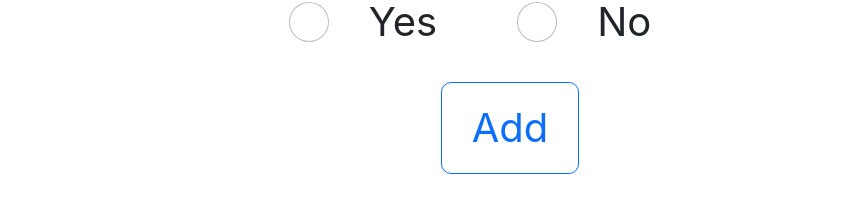
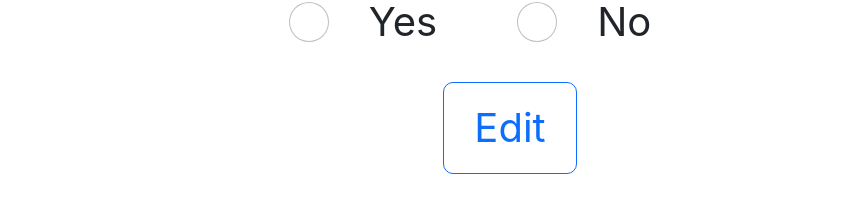
Before and after one commit to shahviransh/PagesTodoList, a React (Create React App) app in the folder pages-todo-list/: page /todo/1 in a window 1280 px wide. Shown: the part 342-554 px from the top of the page, without its empty margins (130-989 px from the left). Built offline with nearby package versions, Linux system fonts and the light colour scheme.

Commit message:
add and edit alternation fixed

```diff
--- a/pages-todo-list/src/pages/EditTodo.js
+++ b/pages-todo-list/src/pages/EditTodo.js
@@ -3,7 +3,6 @@ import { useNavigate, useParams } from "react-router-dom";
 import "../App.css";
 
 var key = "todos";
-var addOrEdit = true;
 
 function EditTodo() {
   const navigate = useNavigate();
@@ -43,10 +42,7 @@ function EditTodo() {
   return (
     <div>
       <button
-        onClick={() => {
-          navigate("/");
-          addOrEdit = true;
-        }}
+        onClick={() => navigate("/")}
         className="btn btn-secondary floatLeft"
       >
         Back
@@ -88,7 +84,7 @@ function EditTodo() {
       </div>
       <div>
         <button onClick={submitInput} className="btn btn-outline-primary">
-          {addOrEdit ? "Add" : "Edit"}
+          {params.id !== undefined ? "Edit" : "Add"}
         </button>
       </div>
     </div>
```
